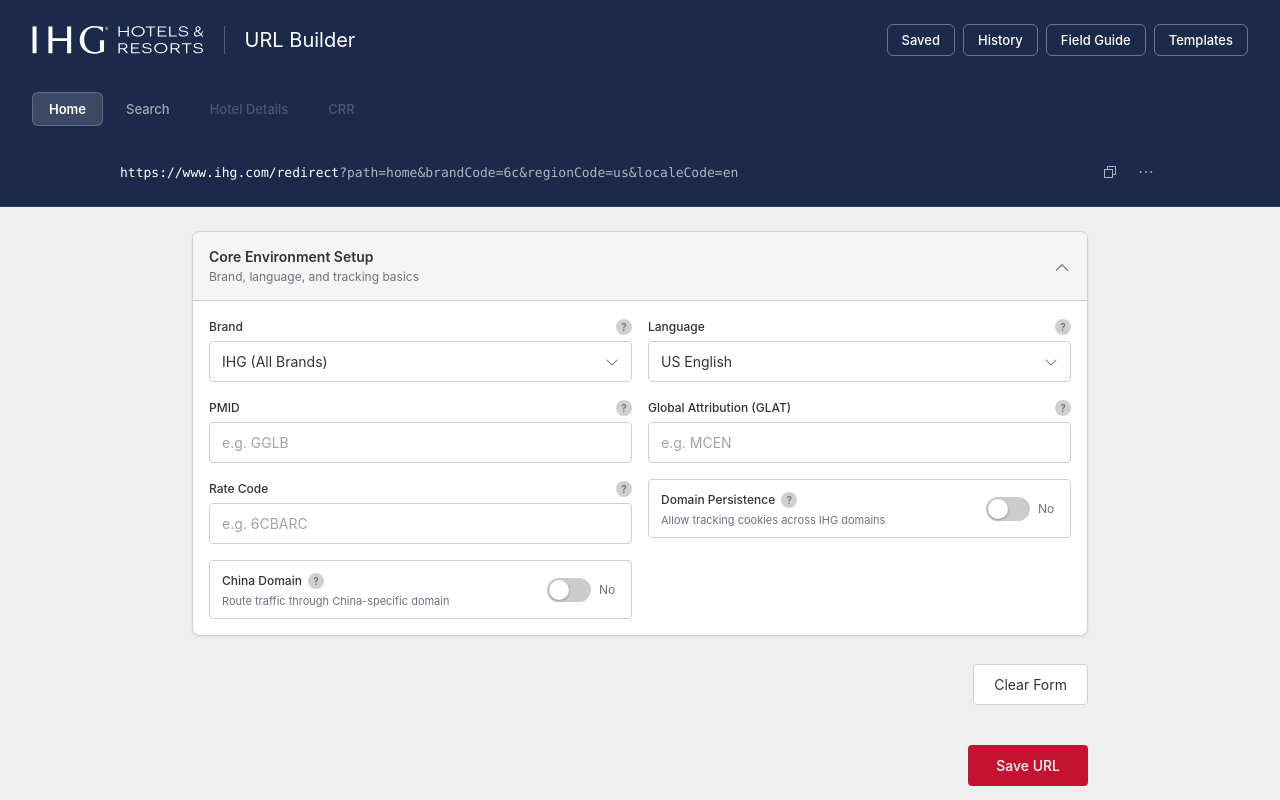
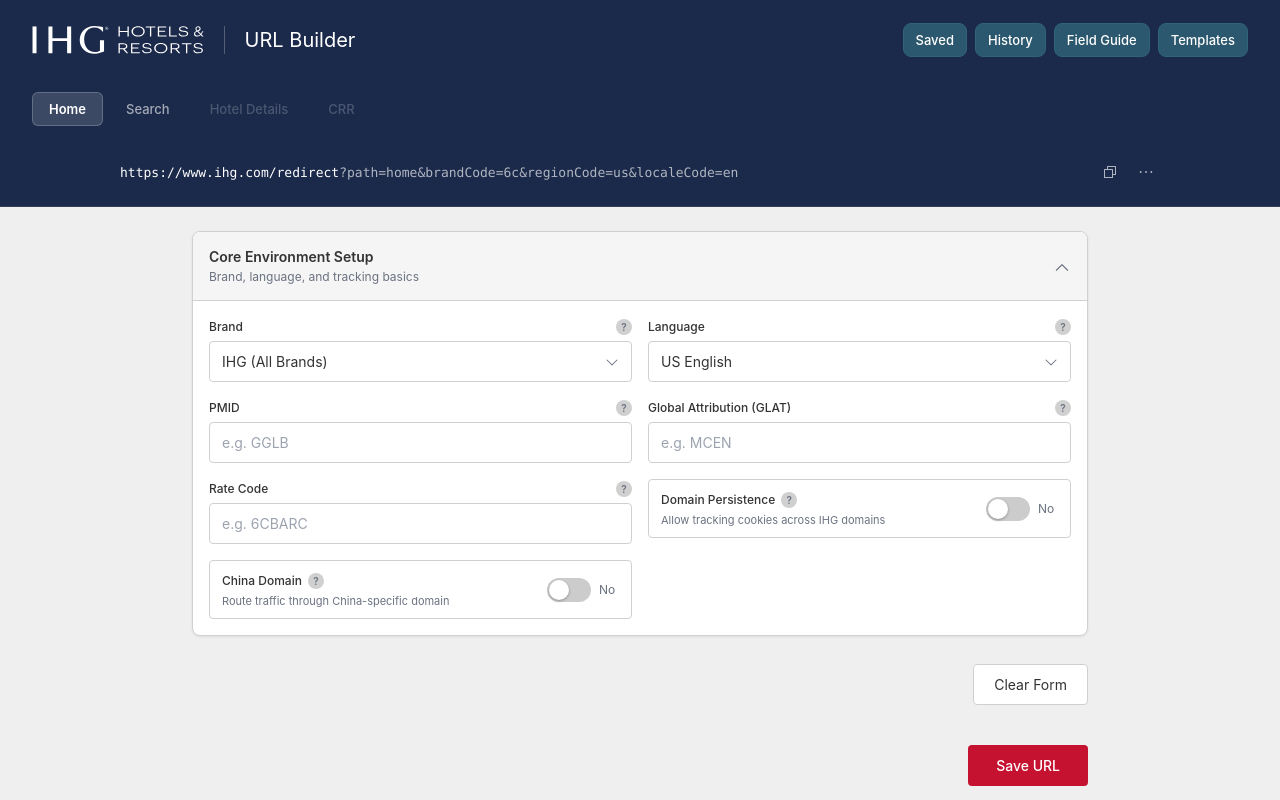
Before and after one commit to mnizinski79/url-builder, an Angular app: page / in a window 1280 px wide. Built offline with nearby package versions, Linux system fonts and the light colour scheme.

Commit message:
fix: nav button bg #2b586e and border #30627b from Figma

```diff
--- a/src/app/components/header/header.component.css
+++ b/src/app/components/header/header.component.css
@@ -30,21 +30,22 @@
 .header-nav { display: flex; align-items: center; gap: 8px; }
 
 .nav-btn {
-  padding: 6px 14px;
-  border-radius: 6px;
+  padding: 8px 12px;
+  border-radius: 8px;
   font-size: 13px;
   font-weight: 500;
   color: var(--color-text-on-dark);
-  background: transparent;
-  border: 1px solid rgba(255, 255, 255, 0.35);
+  background: #2b586e;
+  border: 1px solid #30627b;
   cursor: pointer;
   transition: background var(--transition-base), border-color var(--transition-base);
-  line-height: 1.4;
+  line-height: normal;
+  white-space: nowrap;
 }
 
 .nav-btn:hover {
-  background: rgba(255,255,255,0.1);
-  border-color: rgba(255, 255, 255, 0.55);
+  background: #336880;
+  border-color: #3a738e;
 }
 
 @media (max-width: 768px) {
```
